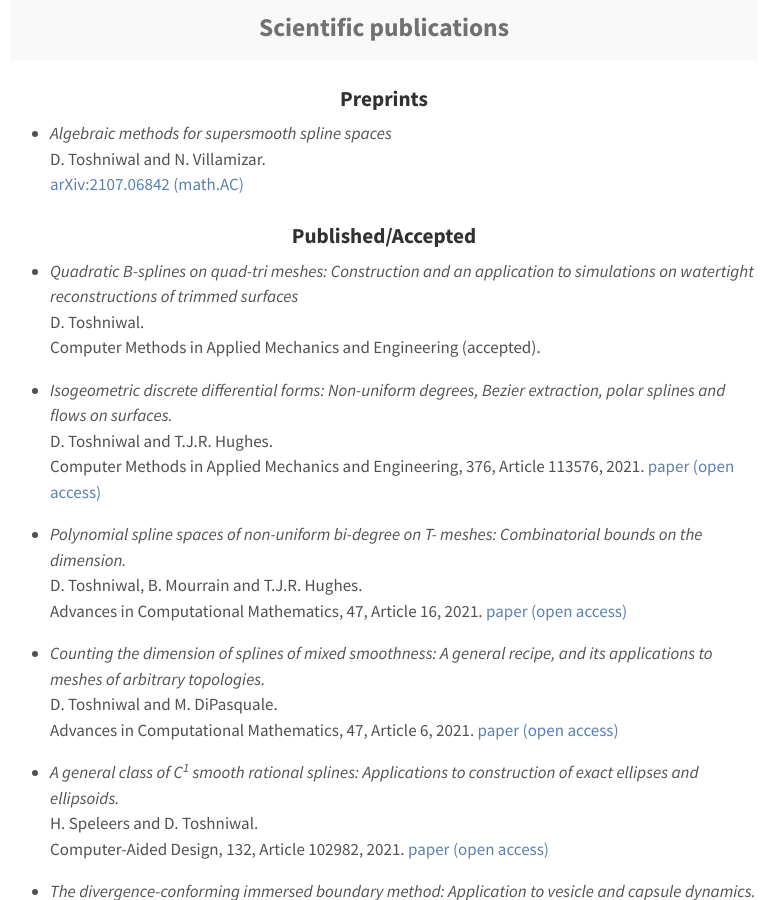
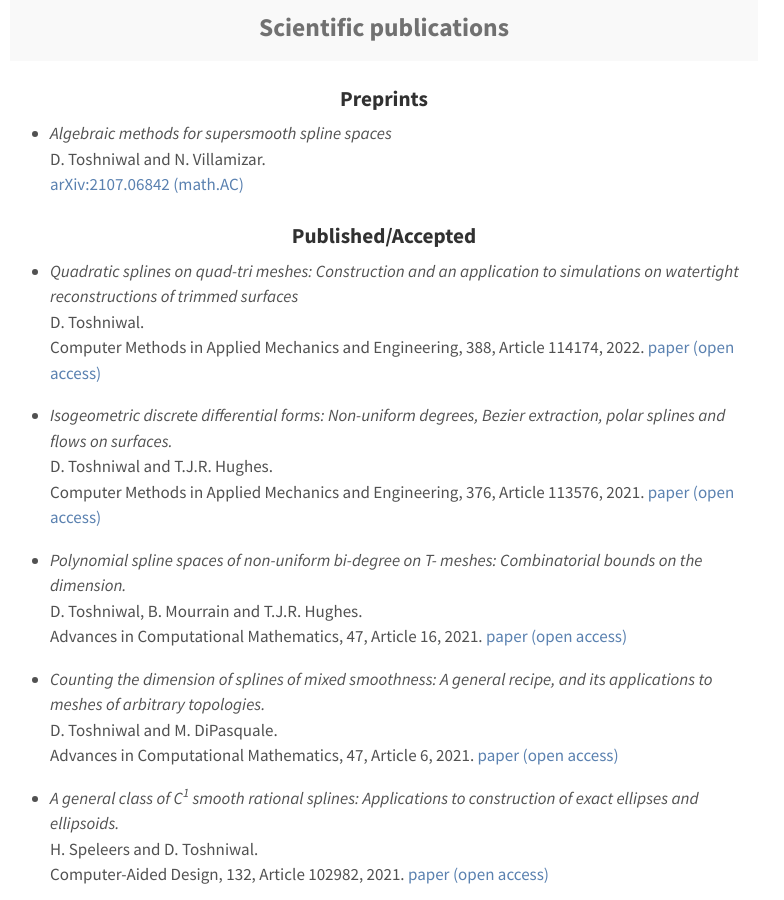
Before and after one commit to dtoshniwal/dtoshniwal.github.io, a Jekyll site: the page built from research.md, in a window 1280 px wide and 900 px high, scrolled down 713 px. Shown: the whole window, without its empty margins (256-1040 px from the left). Built offline with Jekyll 4.4.1, drawn with Linux system fonts in a browser that asks for light colours.

Commit message:
Update publiation

```diff
--- a/research.md
+++ b/research.md
@@ -43,11 +43,12 @@
 
 <h3 align="center">Published/Accepted</h3>
 
-* <i>Quadratic B-splines on quad-tri meshes: Construction and an application to simulations on watertight reconstructions of trimmed surfaces</i>
+* <i>Quadratic splines on quad-tri meshes: Construction and an application to simulations on watertight reconstructions of trimmed surfaces</i>
 <br>
 D. Toshniwal.
 <br>
-Computer Methods in Applied Mechanics and Engineering (accepted).
+Computer Methods in Applied Mechanics and Engineering, 388, Article 114174, 2022.
+[paper (open access)](https://doi.org/10.1016/j.cma.2021.114174)
 
 * <i>Isogeometric discrete differential forms: Non-uniform degrees, Bezier extraction, polar splines and flows on surfaces.</i>
 <br>
```
